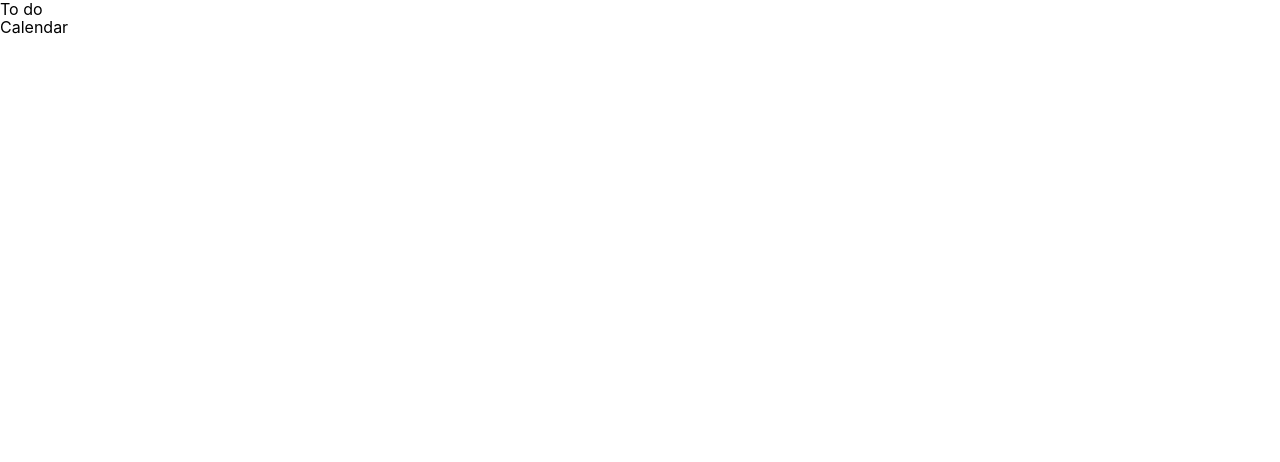
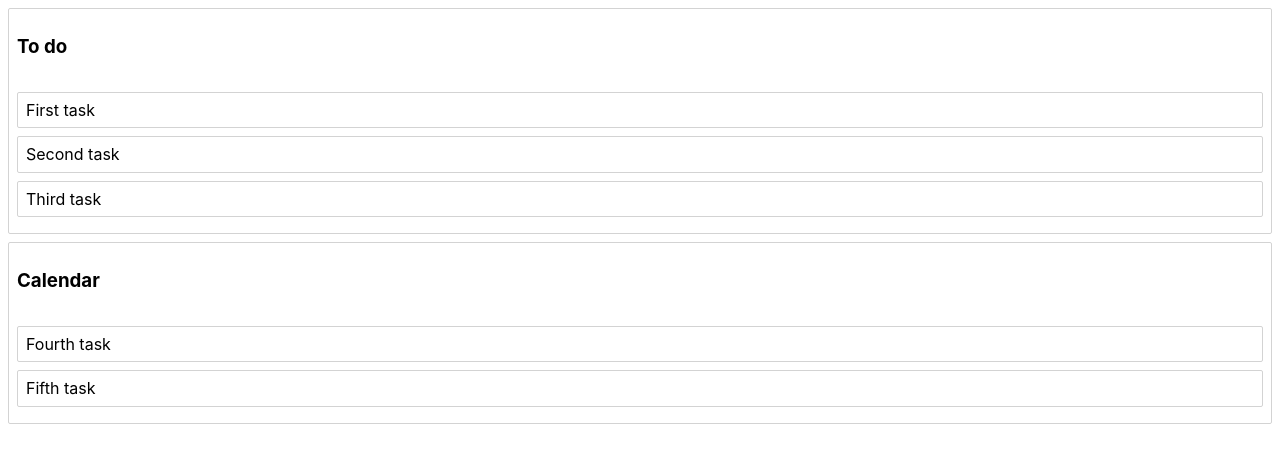
Before and after one commit to davidgfitzgerald/calendo, a React (Create React App) app: page / in a window 1280 px wide. Shown: the top 462 px of the page. Built offline with nearby package versions, Linux system fonts and the light colour scheme.

Commit message:
Following tutorial add Column and Task components

```diff
--- /dev/null
+++ b/src/components/DragNDrop/Column.tsx
@@ -0,0 +1,32 @@
+import React from 'react';
+import { ColumnProps } from "./types";
+import './DragNDrop.css';
+import styled from 'styled-components';
+import Task from './Task';
+
+const Container = styled.div`
+  margin: 8px;
+  border: 1px solid lightgrey;
+  border-radius: 2px;
+`;
+const Title = styled.h3`
+  padding: 8px;
+  `;
+const TaskList = styled.div`
+  padding: 8px;
+`;
+
+
+
+export default class Column extends React.Component<ColumnProps> {
+  render() {
+    return (
+    <Container>
+      <Title>{this.props.column.title}</Title>
+      <TaskList>
+        {this.props.tasks.map(task => <Task key={task.id} task={task}/>)}
+      </TaskList>
+    </Container>
+    )
+  }
+}
--- a/src/components/DragNDrop/DragNDrop.tsx
+++ b/src/components/DragNDrop/DragNDrop.tsx
@@ -1,9 +1,10 @@
 import React from 'react';
 import { DragNDropProps } from "./types";
 import './DragNDrop.css';
+import Column from './Column';
 
 
-export class DragNDrop extends React.Component<DragNDropProps> {
+export class DragNDrop extends React.Component<DragNDropProps, {}> {
   state = this.props.data;
 
   render() {
@@ -12,7 +13,7 @@ export class DragNDrop extends React.Component<DragNDropProps> {
           const tasks = column.taskIds.map(taskId => this.state.tasks[taskId])
 
           return (
-            <div key={columnId}>{column.title}</div>
+            <Column key={columnId} column={column} tasks={tasks}></Column>
             )
       })
   }
--- /dev/null
+++ b/src/components/DragNDrop/Task.tsx
@@ -0,0 +1,20 @@
+import React from "react";
+import { TaskProps } from "./types";
+import styled from 'styled-components';
+
+const Container = styled.div`
+    border: 1px solid lightgrey;
+    border-radius: 2px;
+    padding: 8px;
+    margin-bottom: 8px;
+`;
+
+export default class Task extends React.Component<TaskProps, {}> {
+    render() {
+        return (
+        <Container>
+            {this.props.task.content}
+        </Container>
+        );
+    }
+}
```
Also changed, not shown: src/components/DragNDrop/types.ts (+11 -3 lines).
